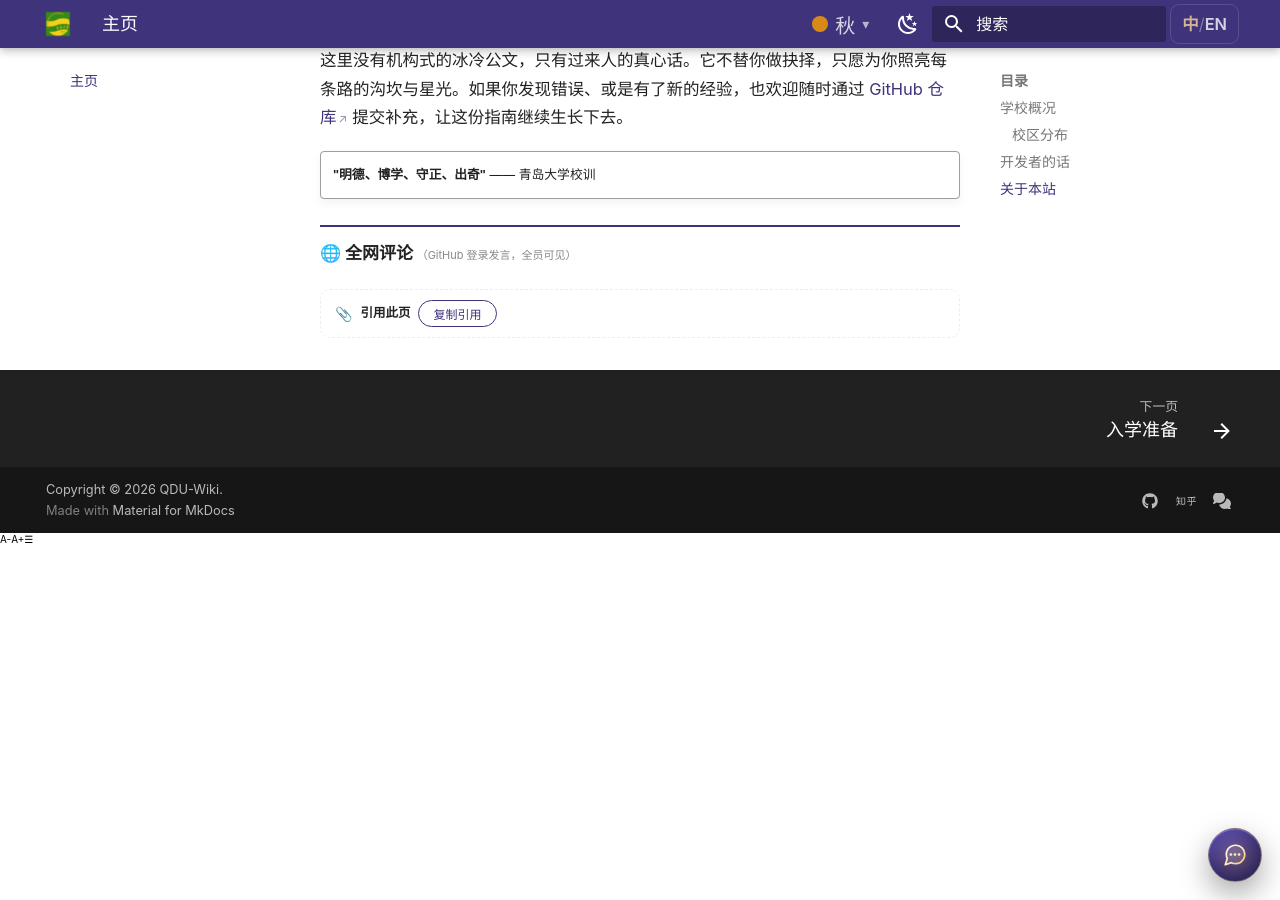
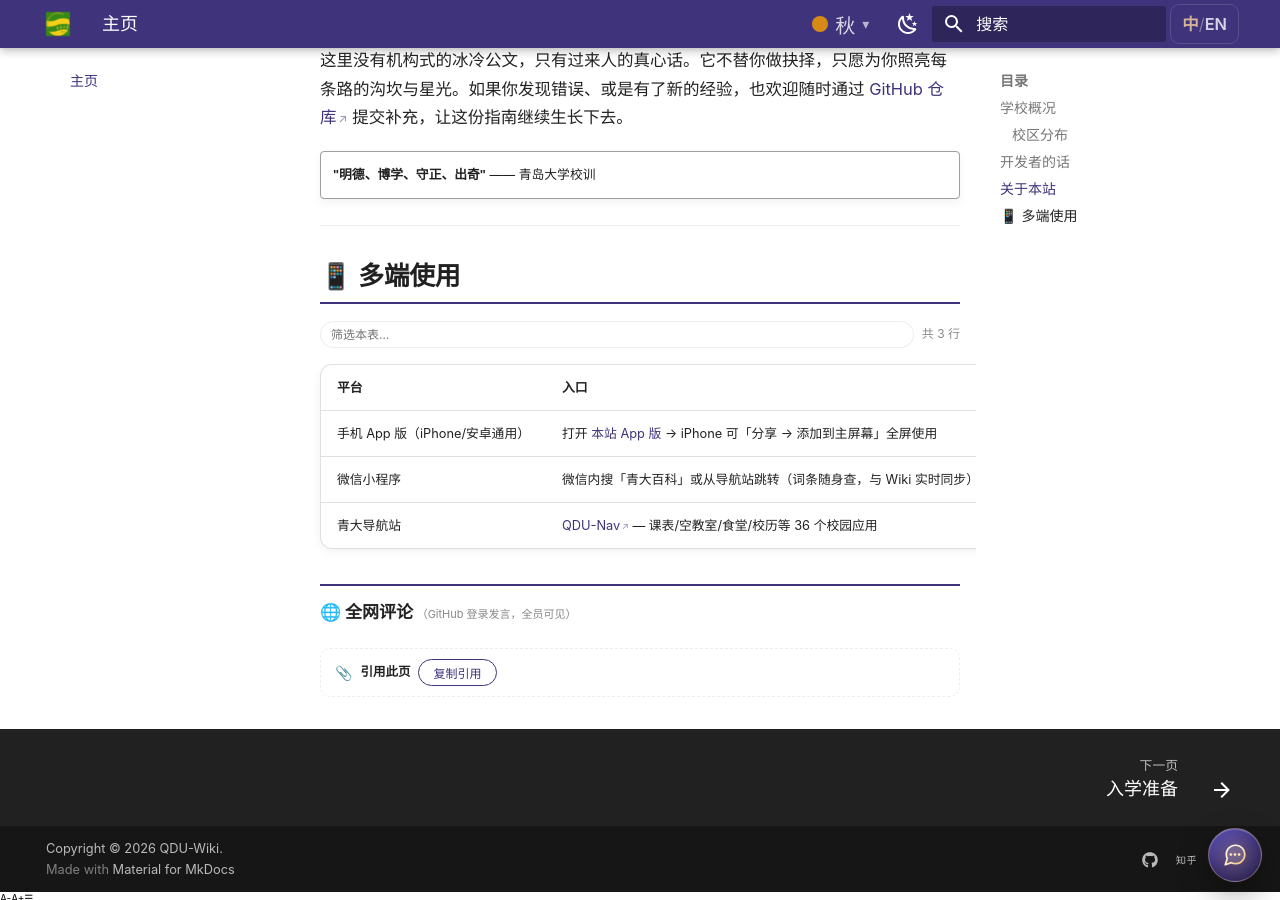
Before and after one commit to IceofTea/QDU-Wiki, an MkDocs documentation site: the page built from docs/index.md, in a window 1280 px wide and 900 px high, scrolled down 2385 px. Built offline with MkDocs 1.6.1 and Material for MkDocs 9.7.7, drawn with Linux system fonts in a browser that asks for light colours; comment, search, counter and statistics services are not loaded.

Commit message:
docs(home): 首页新增多端使用入口表（App版/小程序/导航站） Generated with Devin

```diff
--- a/docs/index.md
+++ b/docs/index.md
@@ -209,3 +209,12 @@
 
 !!! quote ""
     **"明德、博学、守正、出奇"** —— 青岛大学校训
+---
+
+## 📱 多端使用
+
+| 平台 | 入口 |
+| --- | --- |
+| 手机 App 版（iPhone/安卓通用） | 打开 [本站 App 版](app/) → iPhone 可「分享 → 添加到主屏幕」全屏使用 |
+| 微信小程序 | 微信内搜「青大百科」或从导航站跳转（词条随身查，与 Wiki 实时同步） |
+| 青大导航站 | [QDU-Nav](https://iceoftea.github.io/QDU-Nav/) — 课表/空教室/食堂/校历等 36 个校园应用 |
```
